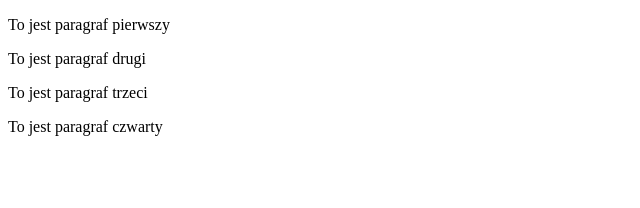
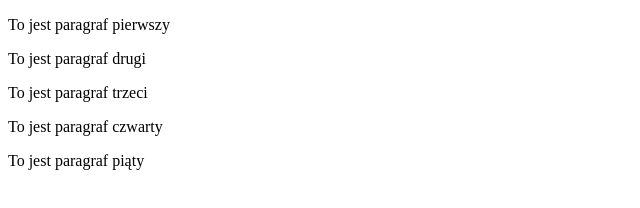
Before and after one commit to janlipecki/janlipecki.github.io, a plain HTML site: page index.html in a window 1280 px wide. Shown: the whole page, without its empty margins (0-640 px from the left). Drawn offline with Linux system fonts and the light colour scheme.

Commit message:
bedzie konflikt

```diff
--- a/index.html
+++ b/index.html
@@ -9,5 +9,6 @@
     <p>To jest paragraf drugi</p>
     <p>To jest paragraf trzeci</p>
     <p>To jest paragraf czwarty</p>
+    <p>To jest paragraf piąty</p>
 </body>
 </html>
```
